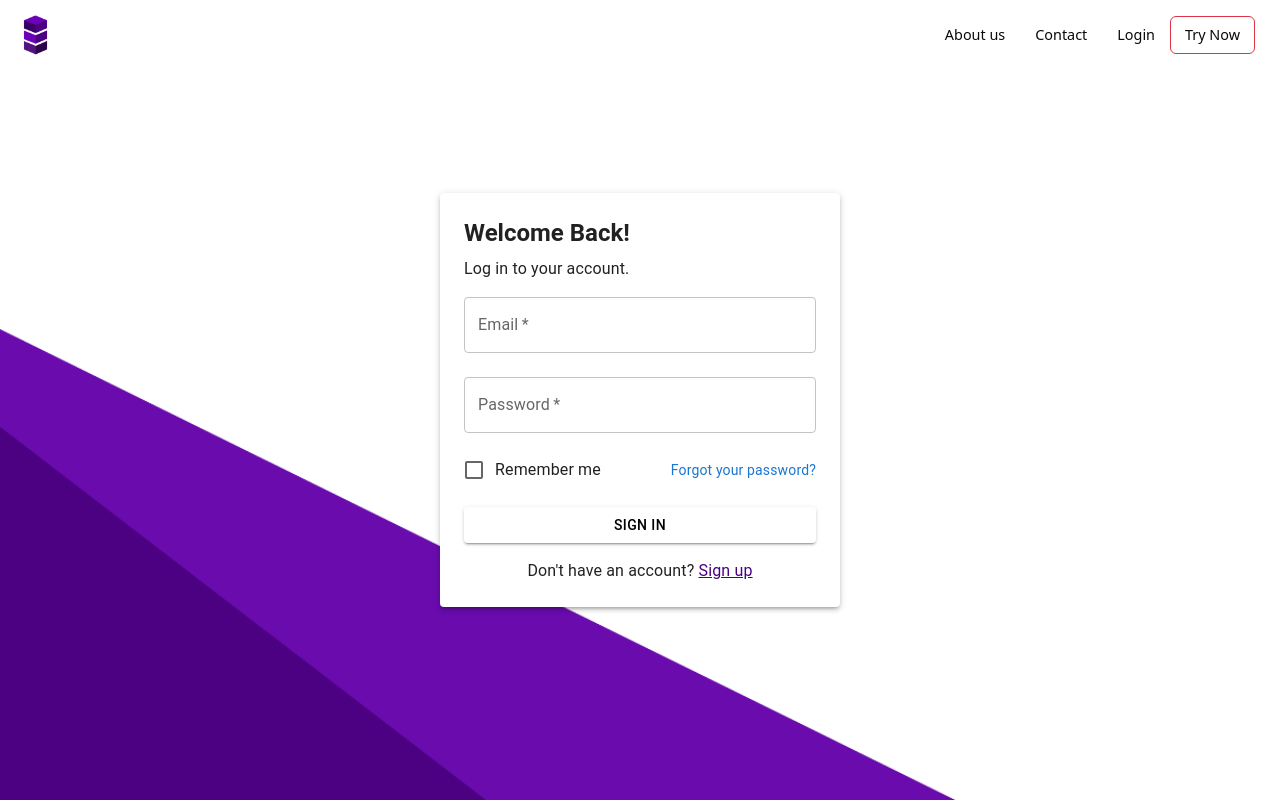
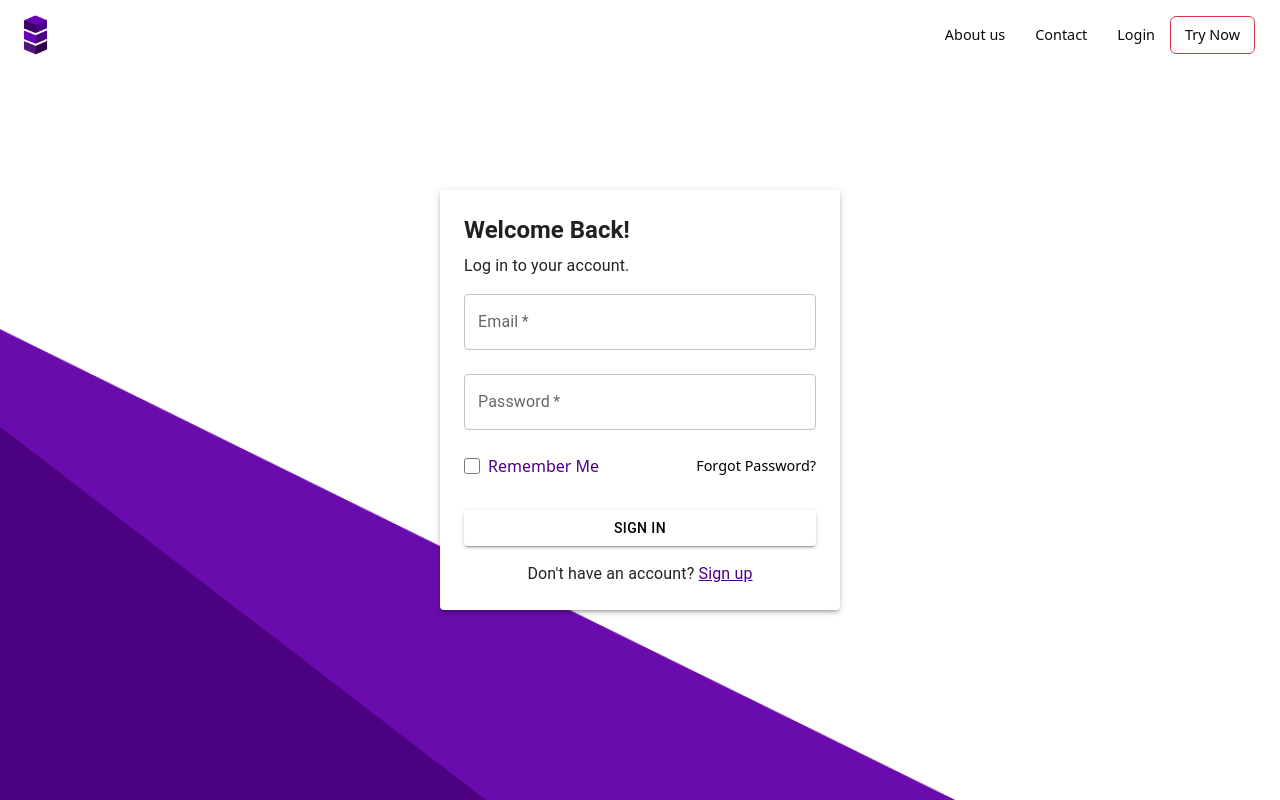
Before and after one commit to imrandurmus/inventory-management-system, a React (Vite) app in the folder frontend/: page /Login in a window 1280 px wide. Built offline with nearby package versions, Linux system fonts and the light colour scheme.

Commit message:
feat: remember me

```diff
--- a/frontend/src/App.tsx
+++ b/frontend/src/App.tsx
@@ -2,7 +2,7 @@ import { BrowserRouter as Router, Routes, Route, Navigate } from "react-router-d
 import Landing from "./Landing";
 import AboutUs from "./AboutUs.tsx";
 import Menu from "./Menu";
-import React, { JSX } from "react";
+import React, { JSX, useEffect } from "react";
 import Login from "./Login.tsx";
 import SignUp from "./SignUp.tsx";
 import Contact from "./Contact.tsx";
@@ -24,11 +24,18 @@ import MSettings from "./Manager/MSettings.tsx";
 import Regular from "./RegularDashboard/Regular.tsx";
 import RAnnouncements from "./RegularDashboard/RAnnouncements.tsx";
 import RSettings from "./RegularDashboard/RSettings.tsx";
+import { isAuthenticated, getUserRole } from "./utils/auth";
 
 // Protected Route: Requires a valid token
 const ProtectedRoute: React.FC<{ children: JSX.Element }> = ({ children }) => {
-  const token = localStorage.getItem("token");
-  return token ? children : <Navigate to="/Login" replace />;
+  const authenticated = isAuthenticated();
+
+  // If not authenticated, redirect to login
+  if (!authenticated) {
+    return <Navigate to="/Login" replace />;
+  }
+
+  return children;
 };
 
 // Role-Based Route: Requires a token and specific role
@@ -36,15 +43,24 @@ const RoleBasedRoute: React.FC<{
   children: JSX.Element;
   allowedRoles: string[];
 }> = ({ children, allowedRoles }) => {
-  const token = localStorage.getItem("token");
-  const role = localStorage.getItem("role");
-  console.log("RoleBasedRoute check:", { token, role, allowedRoles });
-  if (!token) return <Navigate to="/Login" replace />;
-  return role && allowedRoles.includes(role) ? (
-    children
-  ) : (
-    <Navigate to="/Regular-Dashboard" replace />
-  );
+  const authenticated = isAuthenticated();
+  const role = getUserRole();
+
+  console.log("RoleBasedRoute check:", { authenticated, role, allowedRoles });
+
+  // If not authenticated, redirect to login
+  if (!authenticated) {
+    return <Navigate to="/Login" replace />;
+  }
+
+  // If authenticated but not authorized, redirect to appropriate dashboard
+  if (role && !allowedRoles.includes(role)) {
+    return role === "MANAGER"
+      ? <Navigate to="/User-Dashboard" replace />
+      : <Navigate to="/Regular-Dashboard" replace />;
+  }
+
+  return children;
 };
 
 const App: React.FC = () => {
--- a/frontend/src/CSS/Login.css
+++ b/frontend/src/CSS/Login.css
@@ -54,6 +54,30 @@
 .forgot-password:hover,
 .sign-up:hover {
     color: #6a1e9c;
+}
+
+/* Remember Me styles */
+.remember-forgot {
+    display: flex;
+    justify-content: space-between;
+    align-items: center;
+    margin: 1rem 0;
+    width: 100%;
+}
+
+.remember-me {
+    display: flex;
+    align-items: center;
+    gap: 0.5rem;
+    cursor: pointer;
+    color: #4c0082;
+}
+
+.remember-me input[type="checkbox"] {
+    width: 16px;
+    height: 16px;
+    cursor: pointer;
+    accent-color: #4c0082;
 }
 
 /* Responsive Design */
--- a/frontend/src/DashComponents/Header.tsx
+++ b/frontend/src/DashComponents/Header.tsx
@@ -3,6 +3,7 @@ import { Navbar, Nav, Container, NavDropdown, Badge, Dropdown } from 'react-boot
 import { Link } from 'react-router-dom';
 import { Bell } from 'lucide-react';
 import "../CSS/Header.css";
+import { handleLogout } from '../utils/auth';
 
 interface User {
   username: string;
@@ -149,7 +150,7 @@ const Header: React.FC = () => {
               <NavDropdown.Item as={Link} to="/settings">
                 Settings
               </NavDropdown.Item>
-              <NavDropdown.Item as={Link} to="/Landing">
+              <NavDropdown.Item onClick={handleLogout}>
                 Logout
               </NavDropdown.Item>
             </NavDropdown>
@@ -171,7 +172,7 @@ const Header: React.FC = () => {
               <NavDropdown.Item as={Link} to="/settings">
                 Settings
               </NavDropdown.Item>
-              <NavDropdown.Item as={Link} to="/Landing">
+              <NavDropdown.Item onClick={handleLogout}>
                 Logout
               </NavDropdown.Item>
             </NavDropdown>
--- a/frontend/src/Login.tsx
+++ b/frontend/src/Login.tsx
@@ -31,6 +31,7 @@ const Login = () => {
 
   const [email, setEmail] = useState("");
   const [password, setPassword] = useState("");
+  const [rememberMe, setRememberMe] = useState(false);
   const [openForgotPassword, setOpenForgotPassword] = useState(false);
   const [errorMessage, setErrorMessage] = useState("");
   const [loading, setLoading] = useState(false);
@@ -68,16 +69,24 @@ const Login = () => {
       const data = await response.json();
       const { token } = data;
 
-      // Store token in localStorage
-      localStorage.setItem("token", token);
+      // Store token in localStorage or sessionStorage based on remember me
+      if (rememberMe) {
+        localStorage.setItem("token", token);
+      } else {
+        sessionStorage.setItem("token", token);
+      }
 
       // Decode JWT to get role
       const decoded: JwtPayload = jwtDecode(token);
       const role = decoded.role;
-      const fullName = await fetchFullName(token); // Optional: Fetch fullName if needed
+      const fullName = await fetchFullName(token);
 
-      // Store role in localStorage
-      localStorage.setItem("role", role);
+      // Store role in the same storage as token
+      if (rememberMe) {
+        localStorage.setItem("role", role);
+      } else {
+        sessionStorage.setItem("role", role);
+      }
 
       setErrorMessage("");
       console.log("Logged in with:", { email: decoded.sub, role, fullName, token });
@@ -157,18 +166,25 @@ const Login = () => {
                 error={!!errorMessage}
                 helperText={errorMessage && "Please enter a valid password."}
               />
-              <Box display="flex" justifyContent="space-between" alignItems="center" mt={1}>
-                <FormControlLabel control={<Checkbox />} label="Remember me" />
-                <Typography
-                  variant="body2"
-                  color="primary"
-                  sx={{ cursor: "pointer" }}
-                  onClick={handleForgotPasswordOpen}
-                  className="forgot-password"
-                >
-                  Forgot your password?
-                </Typography>
-              </Box>
+              <div className="form-group">
+                <div className="remember-forgot">
+                  <label className="remember-me">
+                    <input
+                      type="checkbox"
+                      checked={rememberMe}
+                      onChange={(e) => setRememberMe(e.target.checked)}
+                    />
+                    Remember Me
+                  </label>
+                  <button
+                    type="button"
+                    className="forgot-password"
+                    onClick={() => setOpenForgotPassword(true)}
+                  >
+                    Forgot Password?
+                  </button>
+                </div>
+              </div>
               <Button
                 type="submit"
                 fullWidth
--- a/frontend/src/RegularDashboard/RHeader.tsx
+++ b/frontend/src/RegularDashboard/RHeader.tsx
@@ -3,6 +3,7 @@ import { Navbar, Nav, Container, NavDropdown, Badge, Dropdown } from 'react-boot
 import { Link } from 'react-router-dom';
 import { Bell, Sun } from 'lucide-react';
 import "../CSS/Header.css";
+import { handleLogout } from '../utils/auth';
 
 interface User {
   username: string;
@@ -146,7 +147,7 @@ const RHeader: React.FC = () => {
               <NavDropdown.Item as={Link} to="/settings">
                 Settings
               </NavDropdown.Item>
-              <NavDropdown.Item as={Link} to="/Landing">
+              <NavDropdown.Item onClick={handleLogout}>
                 Logout
               </NavDropdown.Item>
             </NavDropdown>
@@ -168,7 +169,7 @@ const RHeader: React.FC = () => {
               <NavDropdown.Item as={Link} to="/My-Settings">
                 Settings
               </NavDropdown.Item>
-              <NavDropdown.Item as={Link} to="/Landing">
+              <NavDropdown.Item onClick={handleLogout}>
                 Logout
               </NavDropdown.Item>
             </NavDropdown>
--- /dev/null
+++ b/frontend/src/utils/auth.ts
@@ -0,0 +1,29 @@
+import { useNavigate } from 'react-router-dom';
+
+// Check if user is authenticated
+export const isAuthenticated = (): boolean => {
+  const token = localStorage.getItem("token") || sessionStorage.getItem("token");
+  return !!token;
+};
+
+// Get user role
+export const getUserRole = (): string | null => {
+  return localStorage.getItem("role") || sessionStorage.getItem("role");
+};
+
+// Handle logout
+export const handleLogout = () => {
+  // Clear all storage
+  localStorage.clear();
+  sessionStorage.clear();
+
+  // Clear any other stored data
+  document.cookie.split(";").forEach((c) => {
+    document.cookie = c
+      .replace(/^ +/, "")
+      .replace(/=.*/, "=;expires=" + new Date().toUTCString() + ";path=/");
+  });
+
+  // Redirect to login
+  window.location.href = '/Login';
+};
```
